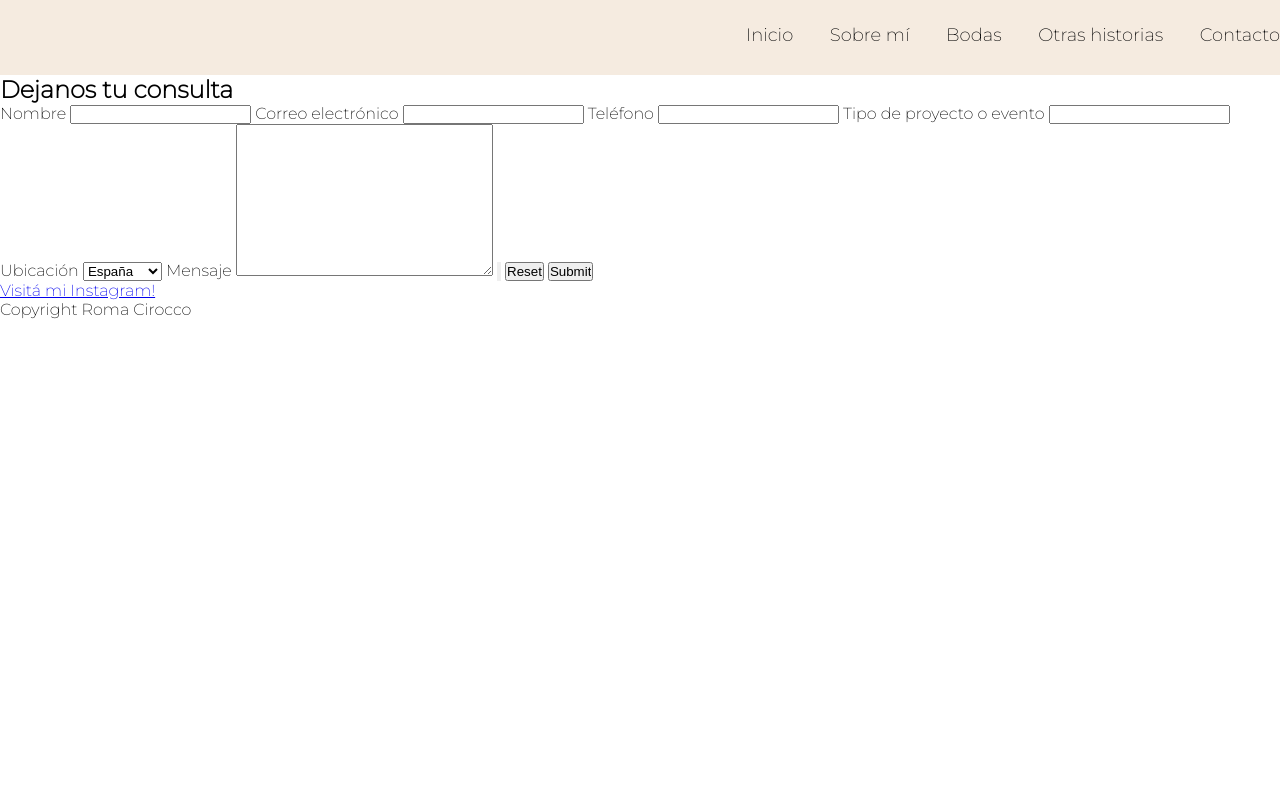
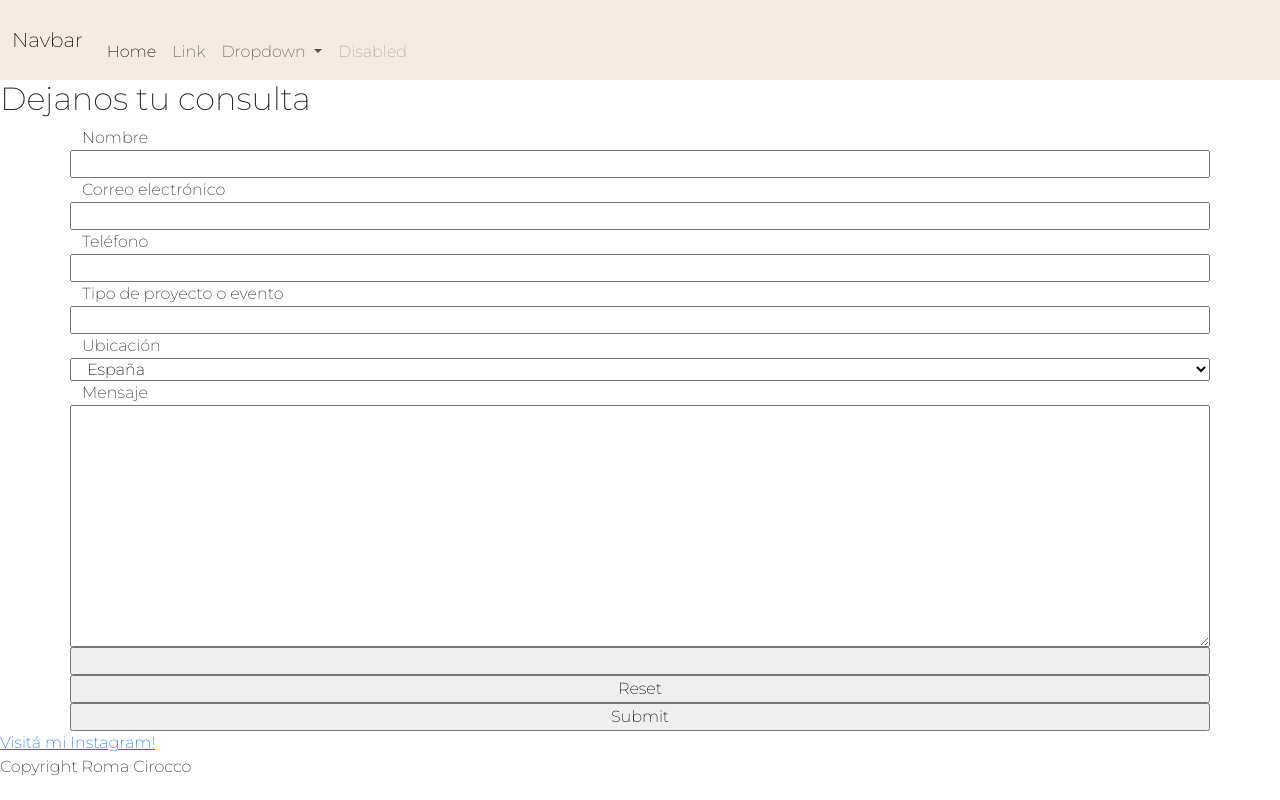
Before and after one commit to romacirocco/PreEntrega2-Cirocco, a plain HTML site: page pages/contact.html in a window 1280 px wide. Drawn offline with nearby package versions, Linux system fonts and the light colour scheme.

Commit message:
modificacion contact

```diff
--- a/pages/contact.html
+++ b/pages/contact.html
@@ -7,6 +7,8 @@
 
     <link rel="shortcut icon" href="../multimedia/logo3.jpeg">
 
+    <link href="https://cdn.jsdelivr.net/npm/bootstrap@5.3.1/dist/css/bootstrap.min.css" rel="stylesheet" integrity="sha384-4bw+/aepP/YC94hEpVNVgiZdgIC5+VKNBQNGCHeKRQN+PtmoHDEXuppvnDJzQIu9" crossorigin="anonymous">
+
     <link rel="stylesheet" href="../css/estilos.css">
 
     <link rel="preconnect" href="https://fonts.googleapis.com">
@@ -15,15 +17,38 @@
 </head>
 <body>
 
-    <header class="menu">
-        <nav>
-            <ul>
-                <li><a href="../index.html">Inicio</a></li>
-                <li><a href="aboutme.html">Sobre mí</a></li>
-                <li><a href="weddings.html">Bodas</a></li>
-                <li><a href="backstage.html">Otras historias</a></li>
-                <li><a href="contact.html">Contacto</a></li>
-            </ul>
+    <header>
+        <nav class="navbar navbar-expand-lg bg-crema">
+            <div class="container-fluid">
+            <a class="navbar-brand" href="#">Navbar</a>
+            <button class="navbar-toggler" type="button" data-bs-toggle="collapse" data-bs-target="#navbarSupportedContent" aria-controls="navbarSupportedContent" aria-expanded="false" aria-label="Toggle navigation">
+                <span class="navbar-toggler-icon"></span>
+            </button>
+            <div class="collapse navbar-collapse Menu-boot" id="navbarSupportedContent">
+                <ul class="navbar-nav me-auto mb-2 mb-lg-0">
+                <li class="nav-item">
+                    <a class="nav-link active" aria-current="page" href="#">Home</a>
+                </li>
+                <li class="nav-item">
+                    <a class="nav-link" href="#">Link</a>
+                </li>
+                <li class="nav-item dropdown">
+                    <a class="nav-link dropdown-toggle" href="#" role="button" data-bs-toggle="dropdown" aria-expanded="false">
+                    Dropdown
+                    </a>
+                    <ul class="dropdown-menu bg-crema">
+                    <li><a class="dropdown-item" href="#">Action</a></li>
+                    <li><a class="dropdown-item" href="#">Another action</a></li>
+                    <li><hr class="dropdown-divider"></li>
+                    <li><a class="dropdown-item" href="#">Something else here</a></li>
+                    </ul>
+                </li>
+                <li class="nav-item">
+                    <a class="nav-link disabled" aria-disabled="true">Disabled</a>
+                </li>
+                </ul>
+            </div>
+            </div>
         </nav>
     </header>
 
@@ -31,25 +56,24 @@
         <h2>Dejanos tu consulta</h2>
     </main>
 
-    <section>
+    <section class="container">
 
         <!-- Formulario -->
-        <section>
-            <form>
-                <label for="Nombre">Nombre</label>
+            <form class="row">
+                <label for="Nombre" col-3>Nombre</label>
                 <input type="text" required name="Nombre">
 
 
-                <label for="email">Correo electrónico</label>
+                <label for="email" col-2>Correo electrónico</label>
                 <input type="email" required name="email">
 
-                <label for="telefono">Teléfono</label>
+                <label for="telefono" col-2>Teléfono</label>
                 <input type="text" required name="telefono">
 
-                <label for="tipodeproyecto">Tipo de proyecto o evento</label>
+                <label for="tipodeproyecto" col-2>Tipo de proyecto o evento</label>
                 <input type="text" required name="tipodeproyecto">
 
-                <label for="Pais">Ubicación</label>
+                <label for="Pais" col-2>Ubicación</label>
                 <select required name="Pais">
                     <option value="ESP">España</option>
                     <option value="PT">Portugal</option>
@@ -60,7 +84,7 @@
                 </select>
 
 
-                <label for="mensaje">Mensaje</label>
+                <label for="mensaje" col-3>Mensaje</label>
                 <textarea name="mensaje" cols="30" rows="10"></textarea>
 
 
@@ -69,13 +93,18 @@
                 <input type="submit">
 
             </form>
-        </section>
+    </section>
 
     <section class="sectioncontacto">
     <a href="https://www.instagram.com/micatarelli/?igshid=MzRlODBiNWFlZA%3D%3D">Visitá mi Instagram!</a>
     </section>
+
     <footer class="pie">
         <p>Copyright Roma Cirocco</p>
     </footer>
+
+    <!-- scrpipt de js -->
+    <script src="https://cdn.jsdelivr.net/npm/bootstrap@5.3.1/dist/js/bootstrap.bundle.min.js" integrity="sha384-HwwvtgBNo3bZJJLYd8oVXjrBZt8cqVSpeBNS5n7C8IVInixGAoxmnlMuBnhbgrkm" crossorigin="anonymous"></script>
+
 </body>
 </html>
```
